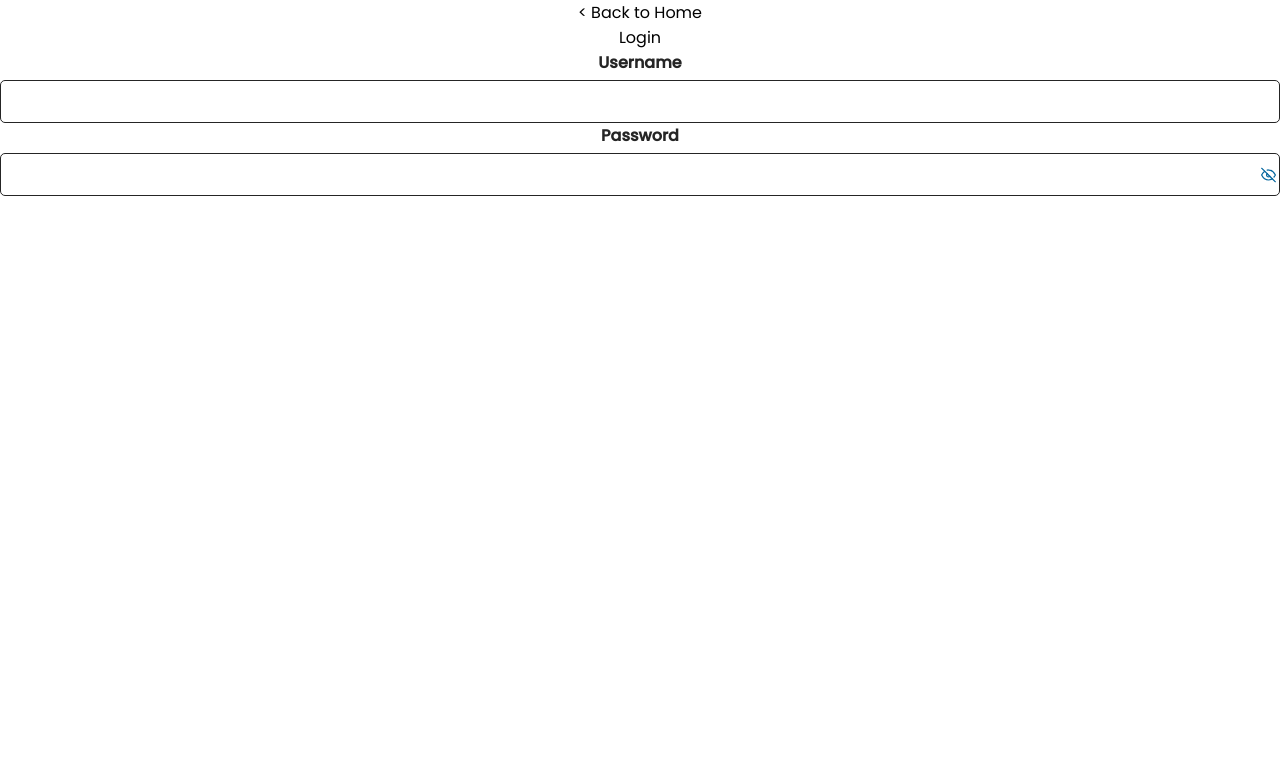
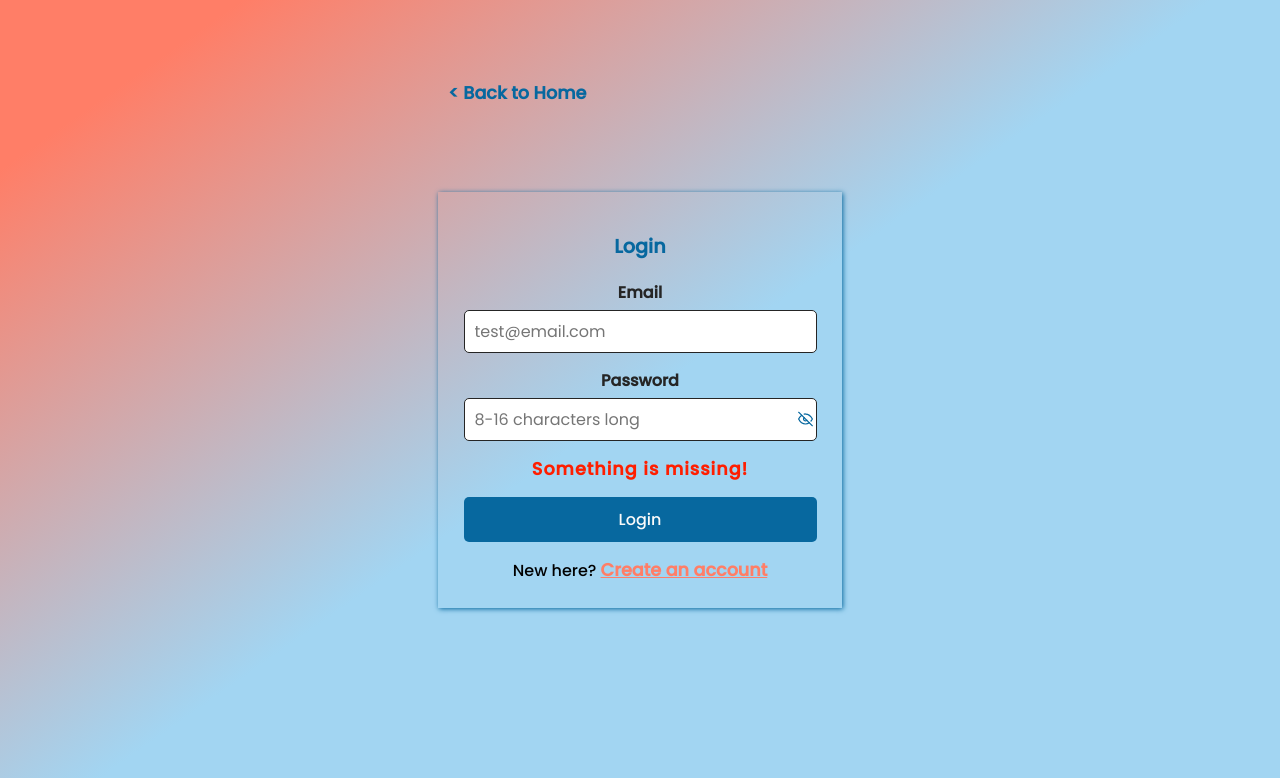
Before and after one commit to vismay12195/EveryCollab, a React (Create React App) app: page /login in a window 1280 px wide. Shown: the top 778 px of the page. Built offline with nearby package versions, Linux system fonts and the light colour scheme.

Commit message:
signup and login page's form redirecting executed using Link

```diff
--- a/src/App.js
+++ b/src/App.js
@@ -11,7 +11,7 @@ function App() {
       <Router>
         <Routes>
           <Route path='/login' element={<Authenticate />} />
-          <Route path='/signup' element={<Authenticate />} />
+          <Route path='/signup' element={<Authenticate signup />} />
           <Route path='/account' element={<h1>Account</h1>} />
           <Route path='/' element={<Home />} />
         </Routes>
--- a/src/Components/Authenticate/Authenticate.js
+++ b/src/Components/Authenticate/Authenticate.js
@@ -1,6 +1,7 @@
 import React from "react";
 import styles from "../../../src/Components/Authenticate/Authenticate.module.css"
 import InputControl from "../InputControl/InputControl";
+import { Link } from "react-router-dom";
 
 // This component is used to authenticate whether the user needs to signup or login and then redirect to that particular part of the form
 function Authenticate(props) {
@@ -9,12 +10,32 @@ function Authenticate(props) {
     const checkSignUp = props.signup ? true : false;
     return (
         <div className={styles.container}>
-            <p className={styles.backToHome}>{"< Back to Home"}</p>
             <form className={styles.form}>
-                <p className={styles.heading}>{checkSignUp ? "Signup" : "Login"}</p>
+                <Link to='/'><p className={styles.backToHome}>{"< Back to Home"}</p></Link>
 
-                <InputControl label={"Username"} />
-                <InputControl label={"Password"} isPassword />
+                <p className={styles.heading}>{checkSignUp ? "Sign Up" : "Login"}</p>
+
+                {/* Checking for the error or empty name field */}
+
+                {
+                    checkSignUp &&
+                    <InputControl label={"Name"} placeholder="Enter your name" />
+
+                }
+                <InputControl label={"Email"} placeholder="test@email.com" />
+                <InputControl label={"Password"} placeholder="8-16 characters long" isPassword />
+                <p className={styles.error}>Something is missing!</p>
+
+                <button>{checkSignUp ? "Sign Up" : "Login"}</button>
+
+                {/* Adding the bottom section to create an account and redirect or if account is already there then login */}
+                <div className={styles.bottom}>
+                    {
+                        checkSignUp ?
+                            (<p>Have an account? <Link to='/login'>Login</Link></p>) :
+                            (<p>New here? <Link to='/signup'>Create an account</Link></p>)
+                    }
+                </div>
             </form>
         </div>
     );
--- a/src/Components/Authenticate/Authenticate.module.css
+++ b/src/Components/Authenticate/Authenticate.module.css
@@ -0,0 +1,78 @@
+/* Adding the styling for the container and form */
+
+.container {
+    min-height: 100vh;
+    height: 100%;
+    width: 100%;
+    background-image: linear-gradient(325deg, #A2D5F2 50%, #FF7E67 90%);
+    display: flex;
+    flex-direction: column;
+    align-items: center;
+    justify-content: center;
+}
+
+.form {
+    min-width: 30%;
+    width: fit-content;
+    margin: 5% 0;
+    box-shadow: 1px 1px 5px #07689F;
+    padding: 2%;
+    display: flex;
+    flex-direction: column;
+    justify-content: start;
+    gap: 15px;
+}
+
+.backToHome {
+    margin-bottom: -5%;
+    font-weight: 600;
+    font-size: 1.1rem;
+    color: #07689F;
+    position: absolute;
+    left: 35%;
+    top: 10%;
+}
+
+.heading {
+    color: #07689F;
+    font-weight: 600;
+    font-size: 1.2rem;
+    margin-bottom: 1%;
+}
+
+.form button {
+    border: none;
+    outline: none;
+    color: #FAFAFA;
+    border-radius: 5px;
+    background-color: #07689F;
+    padding: 10px 10px;
+    font-size: 1rem;
+    font-weight: 500;
+}
+
+.form button:hover {
+    background-color: #FF7E67;
+}
+
+/* Error message styling */
+
+.form .error {
+    font-size: 1.1rem;
+    font-weight: 600;
+    color: #FF1E00;
+    letter-spacing: 1px;
+}
+
+.form .bottom p {
+    font-weight: 500;
+    font-size: 1rem;
+}
+
+.form .bottom a {
+    color: #FF7E67;
+    font-weight: 600;
+    font-size: 1.1rem;
+    text-decoration: underline;
+    cursor: pointer;
+}
```
